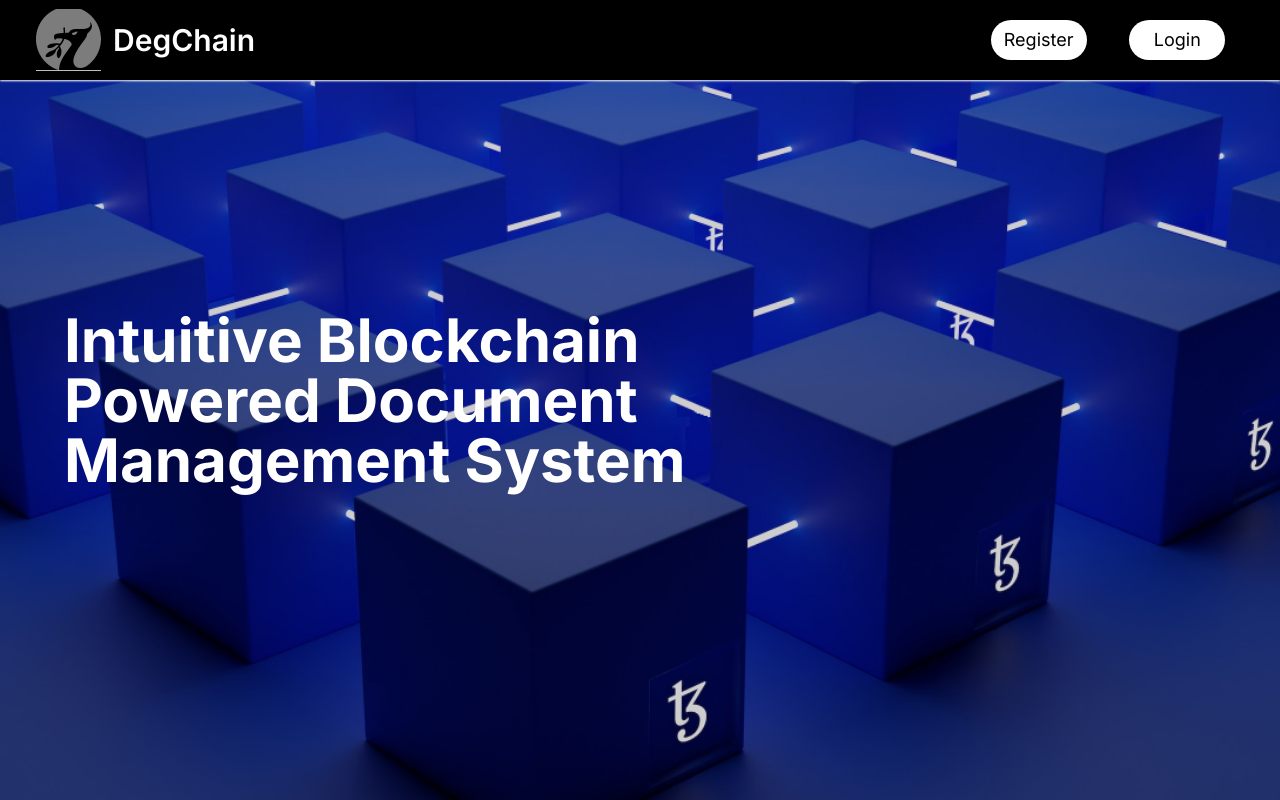
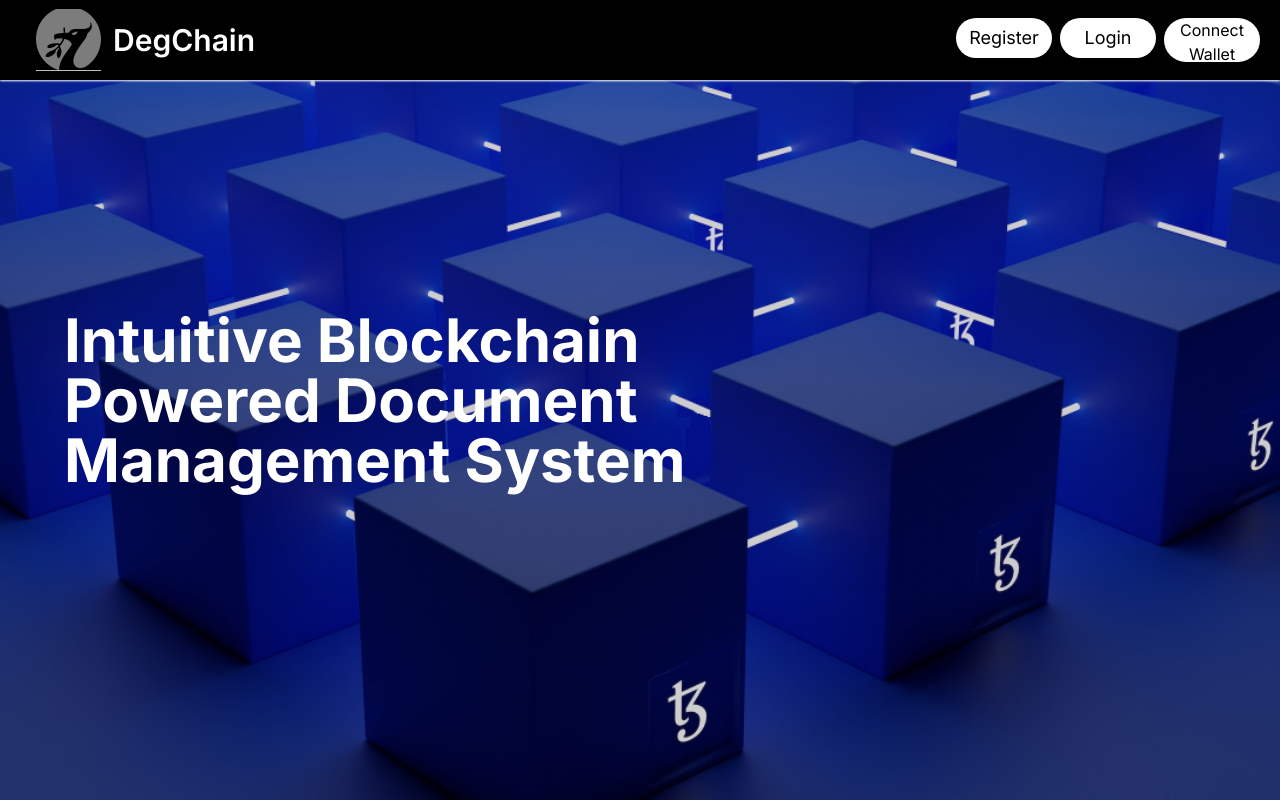
Before and after one commit to DegChain/Degchain-Frontend, a Next.js app: page / in a window 1280 px wide. Shown: the top 800 px of the page. Built offline with nearby package versions, Linux system fonts and the light colour scheme.

Commit message:
wallet added

```diff
--- a/app/page.tsx
+++ b/app/page.tsx
@@ -31,7 +31,12 @@ export default function Home() {
                     <Link href="/login">
                         <button className="bg-white sm:text-lg sm:w-24 h-8 phone:h-10 px-2 phone:px-3 rounded-full m-1">
                             Login
-                        </button>{" "}
+                        </button>
+                    </Link>
+                    <Link href="/login">
+                        <button className="bg-white align-middle sm:text-md sm:w-24 h-9 phone:h-11  px-2 phone:px-3 rounded-full m-1">
+                            Connect Wallet
+                        </button>
                     </Link>
                 </div>
             </nav>
```
